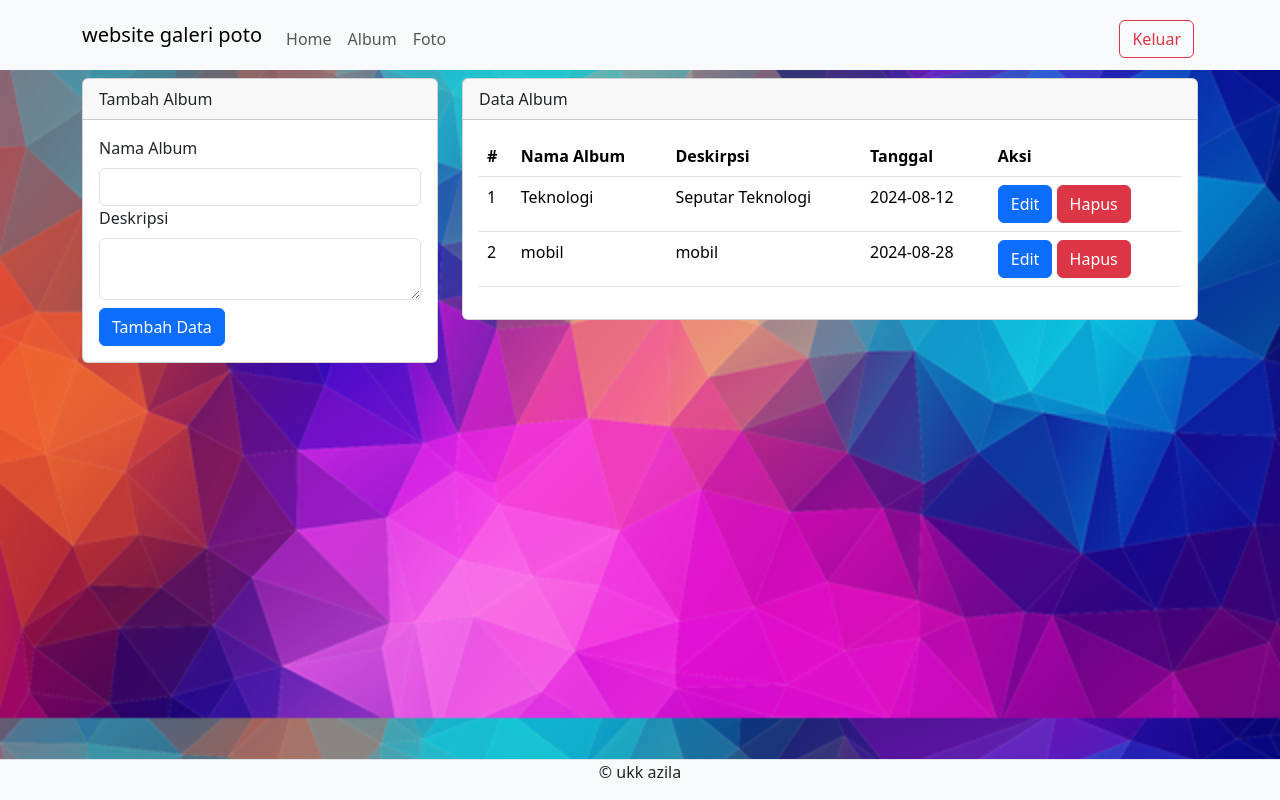
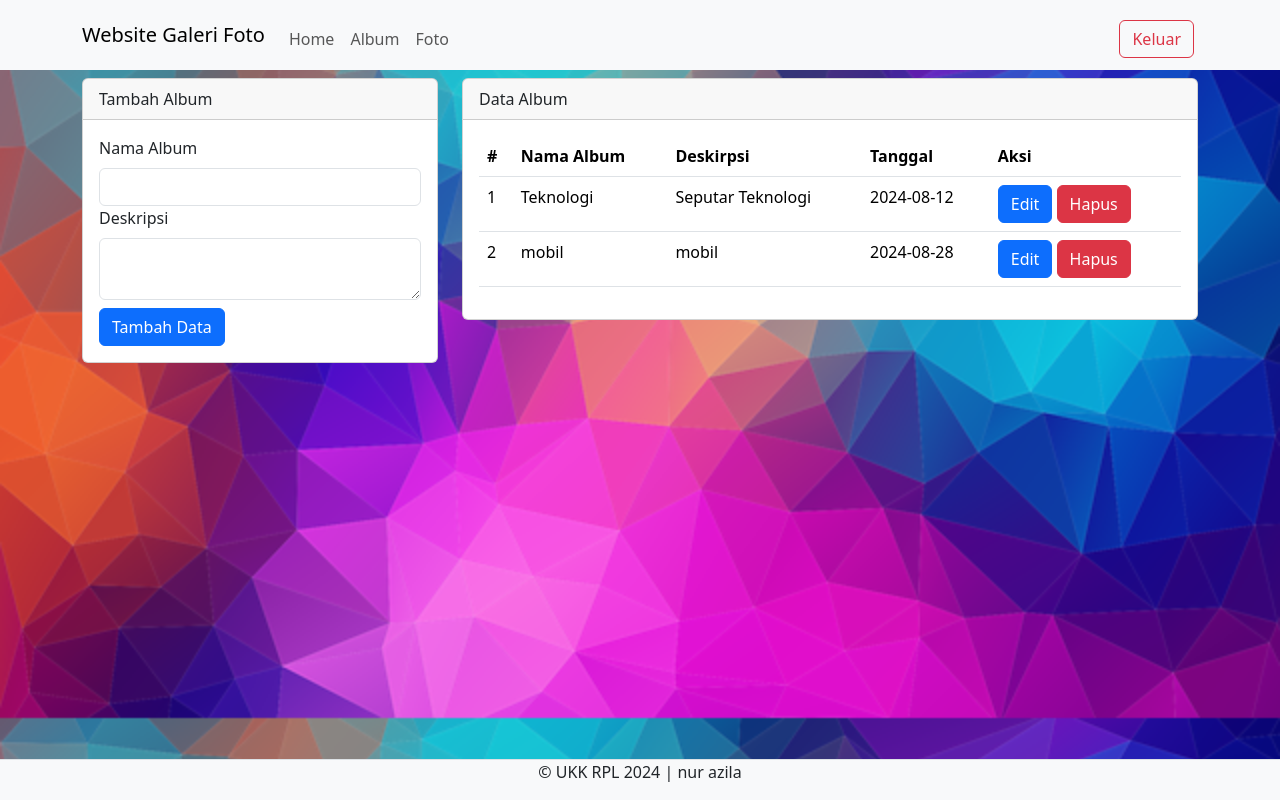
Before and after one commit to Nur-azila/Galeri-Foto, a PHP site: page /admin/album.php in a window 1280 px wide. Run offline with PHP 8.4, Linux system fonts and the light colour scheme; a user stored in the database is signed in; data comes from the database, SQL or seed files in the repository.

Commit message:
Update album.php

```diff
--- a/admin/album.php
+++ b/admin/album.php
@@ -16,18 +16,19 @@ if ($_SESSION['status'] != 'login') {
 <head>
   <meta charset="utf-8">
   <meta name="viewport" content="width=device-width, initial-scale=1">
+  <title>Website Galeri Foto</title>
   <link rel="stylesheet" type="text/css" href="../assets/css/bootstrap.min.css">
-  <title>website galeri poto</title>
   <style>
     body {
-    background-image: url('../assets/img/bg3.jpg');
-    background-size: cover;}
-</style>
+      background-image: url('../assets/img/bg3.jpg');
+      background-size: cover;
+    }
+  </style>
 </head>
 <body>
   <nav class="navbar navbar-expand-lg bg-body-tertiary">
     <div class="container">
-      <a class="navbar-brand" href="index.php">website galeri poto</a>
+      <a class="navbar-brand" href="index.php">Website Galeri Foto</a>
       <button class="navbar-toggler" type="button" data-bs-toggle="collapse" data-bs-target="#navbarNavAltMarkup" aria-controls="navbarNavAltMarkup" aria-expanded="false" aria-label="Toggle navigation">
         <span class="navbar-toggler-icon"></span>
       </button>
@@ -35,7 +36,7 @@ if ($_SESSION['status'] != 'login') {
         <div class="navbar-nav me-auto">
           <a href="home.php" class="nav-link">Home</a>
           <a href="album.php" class="nav-link">Album</a>
-          <a href="poto.php" class="nav-link">Foto</a>
+          <a href="foto.php" class="nav-link">Foto</a>
         </div>
 
         <a href="../config/aksi_logout.php" class="btn btn-outline-danger m-1">Keluar</a>
@@ -105,7 +106,7 @@ if ($_SESSION['status'] != 'login') {
                               <input type="text" name="namaalbum" value="<?php echo $data['namaalbum'] ?>" class="form-control" required>
                               <label class="form-label">Deskripsi</label>
                               <textarea class="form-control" name="deskripsi" required>
-                                <?php echo $data['deskripsi'] ?>
+                                <?php echo $data['deskripsi']; ?>
                               </textarea>
 
                             </div>
@@ -156,7 +157,7 @@ if ($_SESSION['status'] != 'login') {
 
 
 <footer class="d-flex justify-content-center border-top mt-3 bg-light fixed-bottom">
-  <p>&copy; ukk azila </p>
+  <p>&copy; UKK RPL 2024 | nur azila</p>
 </footer>
 
 
```
